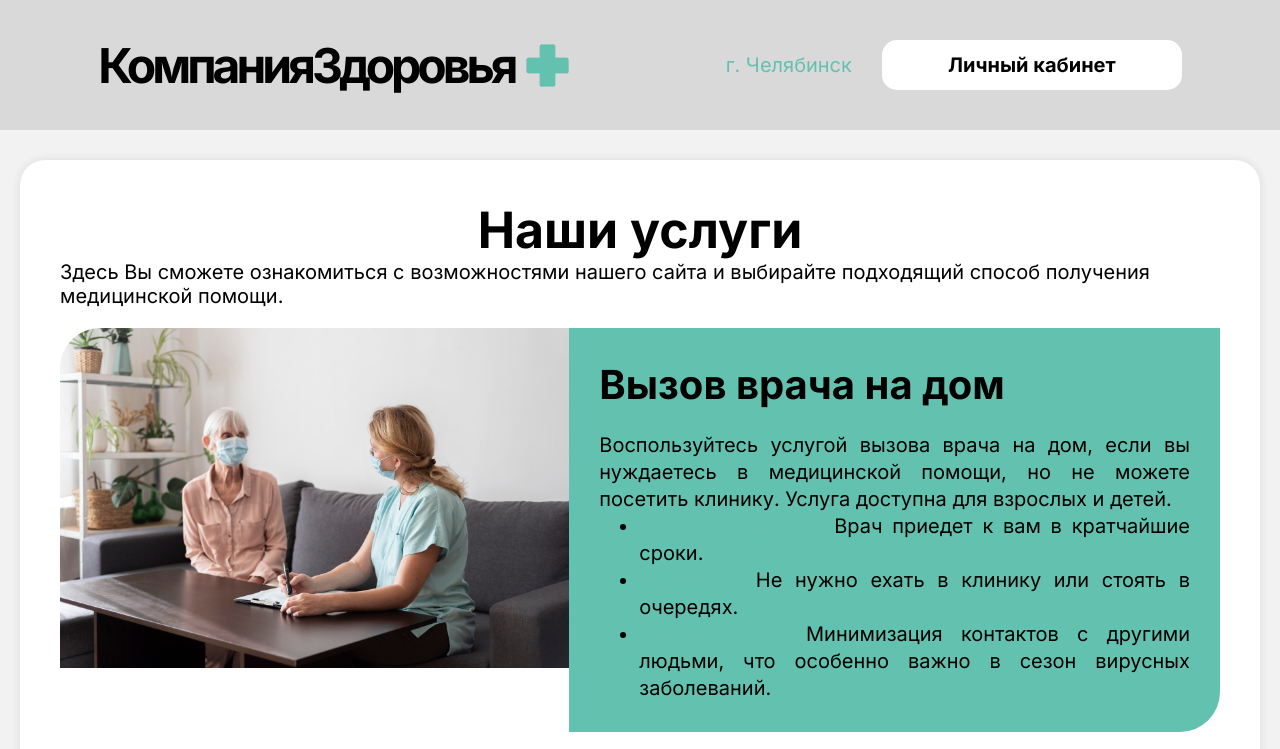
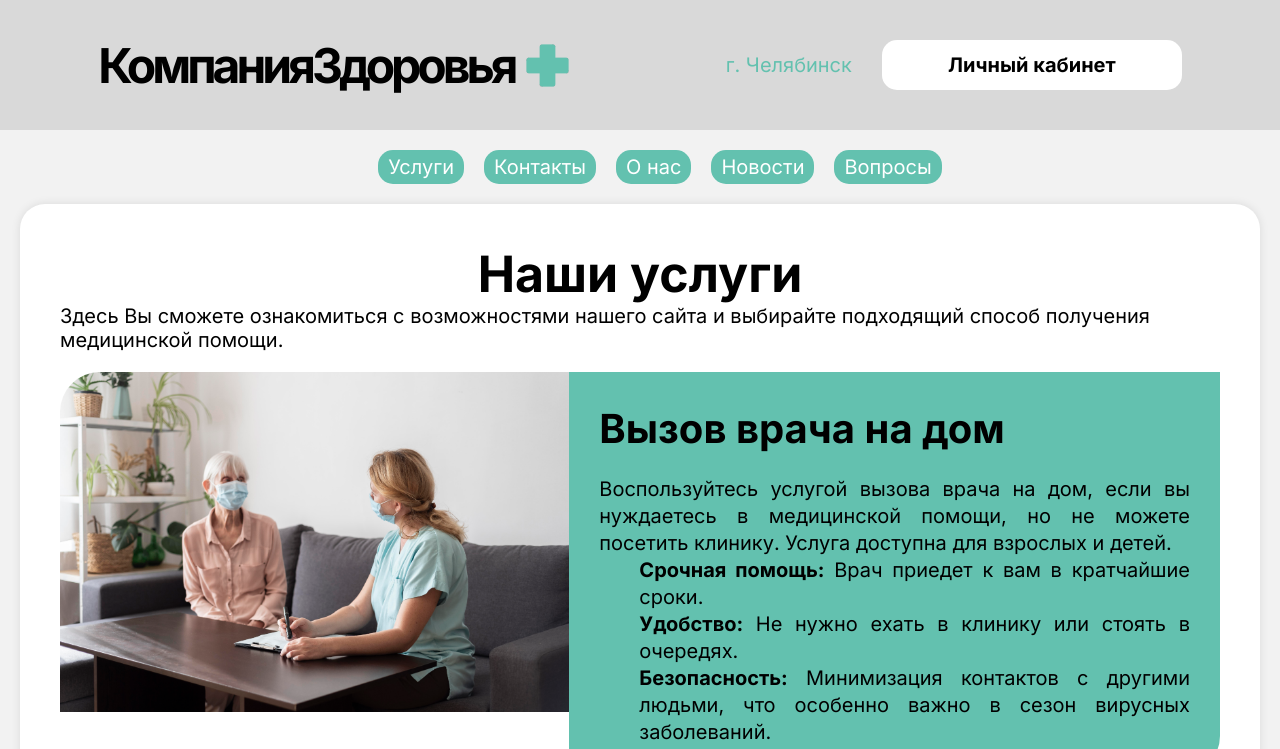
Before and after one commit to lllMaKsImlll/HealthTeam, a Django app: page /ourServices/ in a window 1280 px wide. Shown: the top 749 px of the page. Run offline with Django 5.2, Linux system fonts and the light colour scheme.

Commit message:
Relize v1.94

```diff
--- a/CompanyHealth/main/templates/main/contacts.html
+++ b/CompanyHealth/main/templates/main/contacts.html
@@ -14,7 +14,7 @@
     <div class="container contacts">
       <h1>Наши контакты</h1>
       <div class="map">
-        <iframe src="https://www.google.com/maps/embed?pb=!1m18!1m12!1m3!1d2279.3721403091663!2d61.367217842624505!3d55.159265078115865!2m3!1f0!2f0!3f0!3m2!1i1024!2i768!4f13.1!3m3!1m2!1s0x43c592c7609f1541%3A0xa6323404282e1672!2z0K7QttC90L4t0KPRgNCw0LvRjNGB0LrQuNC5INCz0L7RgdGD0LTQsNGA0YHRgtCy0LXQvdC90YvQuSDRg9C90LjQstC10YDRgdC40YLQtdGC!5e0!3m2!1sru!2sru!4v1732184799645!5m2!1sru!2sru" width="1450" height="500" style="border:0; border-radius: 40px;" allowfullscreen="" loading="lazy" referrerpolicy="no-referrer-when-downgrade"></iframe>
+        <iframe src="https://yandex.ru/map-widget/v1/?um=constructor%3Aca82d89a94e9291fb01bdfa82b3bae4d6bb25dfc814060882da9c3a2aaa64d7c&amp;source=constructor" width="1450" height="500" style="border: 0; border-radius: 40px;" frameborder="0"></iframe>
       </div>
       <div class="text-block">
         <p>
--- a/CompanyHealth/main/templates/main/header.html
+++ b/CompanyHealth/main/templates/main/header.html
@@ -12,7 +12,7 @@
         <div class="city-index">
             <span>г. Челябинск</span>
         </div>
-        {% if request.resolver_match.view_name != 'login' and request.resolver_match.view_name != 'register' and request.resolver_match.view_name != 'profile' and request.resolver_match.view_name != 'editProfile' and request.resolver_match.view_name != 'make_appointment' and request.resolver_match.view_name != 'home_visits_list'%}
+        {% if request.resolver_match.view_name != 'login' and request.resolver_match.view_name != 'register' and request.resolver_match.view_name != 'profile' and request.resolver_match.view_name != 'editProfile' and request.resolver_match.view_name != 'make_appointment' and request.resolver_match.view_name != 'home_visits_list' and request.resolver_match.view_name != 'ask_question'%}
             {% if patient %}
                 <a href="{% url 'profile' %}">
                     <div class="profile">
@@ -37,3 +37,14 @@
         {% endif %}
     </div>
 </header>
+<div class="nav-header">
+    <nav>
+        <ul class="main-nav">
+            <a href="{% url 'ourServices' %}"><li>Услуги</li></a>
+            <a href="{% url 'contacts' %}"><li>Контакты</li></a>
+            <a href="{% url 'aboutUs' %}"><li>О нас</li></a>
+            <a href="{% url 'news' %}"><li>Новости</li></a>
+            <a href="{% url 'questions' %}"><li>Вопросы</li></a>
+        </ul>
+    </nav>
+</div>
--- a/CompanyHealth/static/css/main.css
+++ b/CompanyHealth/static/css/main.css
@@ -8,6 +8,7 @@
 
 ul {
     margin-left: 40px;
+    list-style: none;
 }
 
 a {
@@ -17,11 +18,16 @@ a {
 
 main {
     background-color: #F2F2F2;
-    padding: 30px 0;
+    padding: 0 0 30px 0;
 }
 
 span {
     color: #63C1AF;
+}
+
+.services span {
+    color: black;
+    font-weight: bold;
 }
 
 /* Основной контейнер контента страниц */
@@ -172,6 +178,32 @@ header button {
     color: black;
 }
 
+.nav-header {
+    background-color: #F2F2F2;
+    padding: 20px 0;
+}
+
+.nav-header nav ul{;
+    display: flex;
+    justify-content: center;
+    gap: 20px;
+    padding: 0;
+}
+
+.nav-header nav ul li{
+    padding: 5px 10px;
+    background-color: #63C1AF;
+    border-radius: 15px;
+    color: white;
+    transition: scale 0.5s ease;
+}
+
+.nav-header nav ul li:hover{
+    scale: 1.05;
+}
+
+
+
 /* Подвал */
 footer {
     background-color: #63C1AF;
@@ -213,7 +245,7 @@ footer ul a:hover {
     display: flex;
     align-items: center;
     justify-content: space-around;
-    margin: 40px 0;
+    margin: 0 0 40px 0;
     padding: 20px 20px 0 20px;
 }
 
--- a/CompanyHealth/static/css/ourServices.css
+++ b/CompanyHealth/static/css/ourServices.css
@@ -75,7 +75,7 @@
 }
 
 .services .block-how-it-work .block-video img {
-    width: 700px;
+    width: 800px;
     height: 350px;
     object-fit: cover;
     border-radius: 40px;
```
Also changed, not shown: CompanyHealth/main/models.py (+54 -3 lines), CompanyHealth/db.sqlite3, CompanyHealth/main/migrations/0001_initial.py, CompanyHealth/main/migrations/0002_alter_doctor_area_alter_doctor_profession.py (added), CompanyHealth/media/images/1.jpg (added), CompanyHealth/media/images/2.jpg (added), 1 other file.
